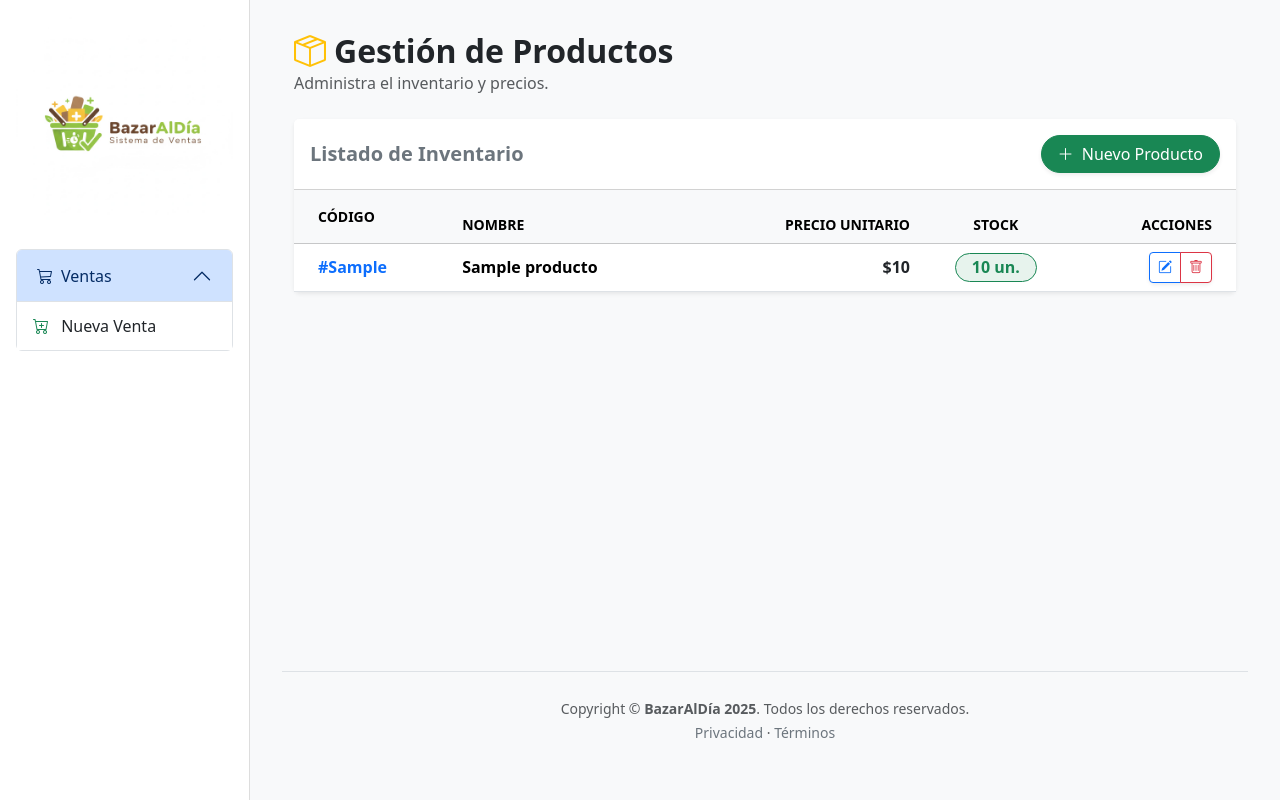
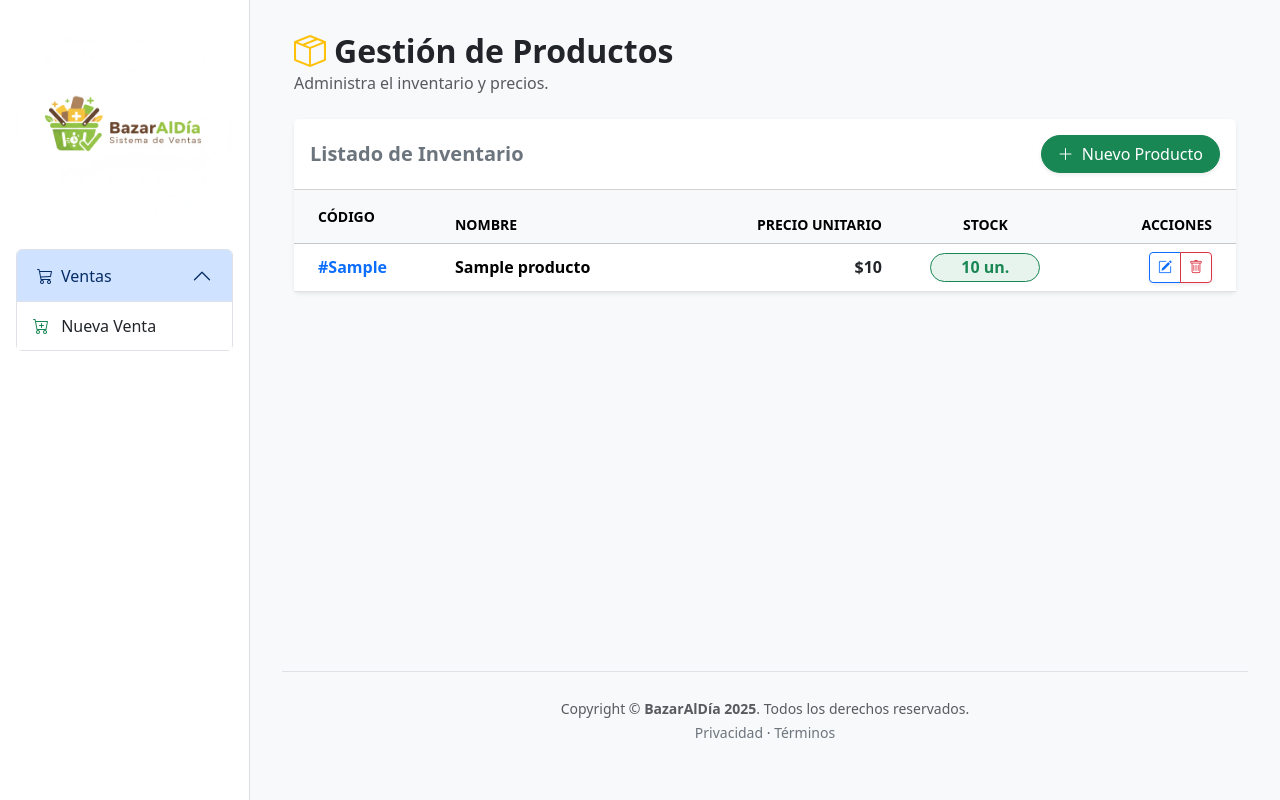
Before and after one commit to ceal2013/PROYECTO_INTEGRACION, a Django app: template templates/administracion/listar_productos.html in a window 1280 px wide. Shown: the part 59-859 px from the top of the page. Run offline with Django 5.2, Linux system fonts and the light colour scheme; the template is opened without the code that fills it: values that come from a table or form of the project are taken from there, others are empty; tables that the repository leaves empty hold one stand-in row (values such as "Sample post").

Commit message:
Refactor listado de productos: mejora en la presentación de etiquetas de stock, asegurando un ancho mínimo para una mejor legibilidad.

```diff
--- a/templates/administracion/listar_productos.html
+++ b/templates/administracion/listar_productos.html
@@ -48,15 +48,15 @@
 
                             <td class="text-center">
                                 {% if producto.stock == 0 %}
-                                    <span class="badge bg-danger bg-opacity-10 text-danger border border-danger rounded-pill px-3 fs-6">
+                                    <span class="badge bg-danger bg-opacity-10 text-danger border border-danger rounded-pill px-3 fs-6 d-inline-block" style="min-width: 110px;">
                                         Agotado (0)
                                     </span>
                                 {% elif producto.stock <= 5 %}
-                                    <span class="badge bg-warning bg-opacity-10 text-warning border border-warning rounded-pill px-3 fs-6">
+                                    <span class="badge bg-warning bg-opacity-10 text-warning border border-warning rounded-pill px-3 fs-6 d-inline-block" style="min-width: 110px;">
                                         Crítico ({{ producto.stock }})
                                     </span>
                                 {% else %}
-                                    <span class="badge bg-success bg-opacity-10 text-success border border-success rounded-pill px-3 fs-6">
+                                    <span class="badge bg-success bg-opacity-10 text-success border border-success rounded-pill px-3 fs-6 d-inline-block" style="min-width: 110px;">
                                         {{ producto.stock }} un.
                                     </span>
                                 {% endif %}
```
